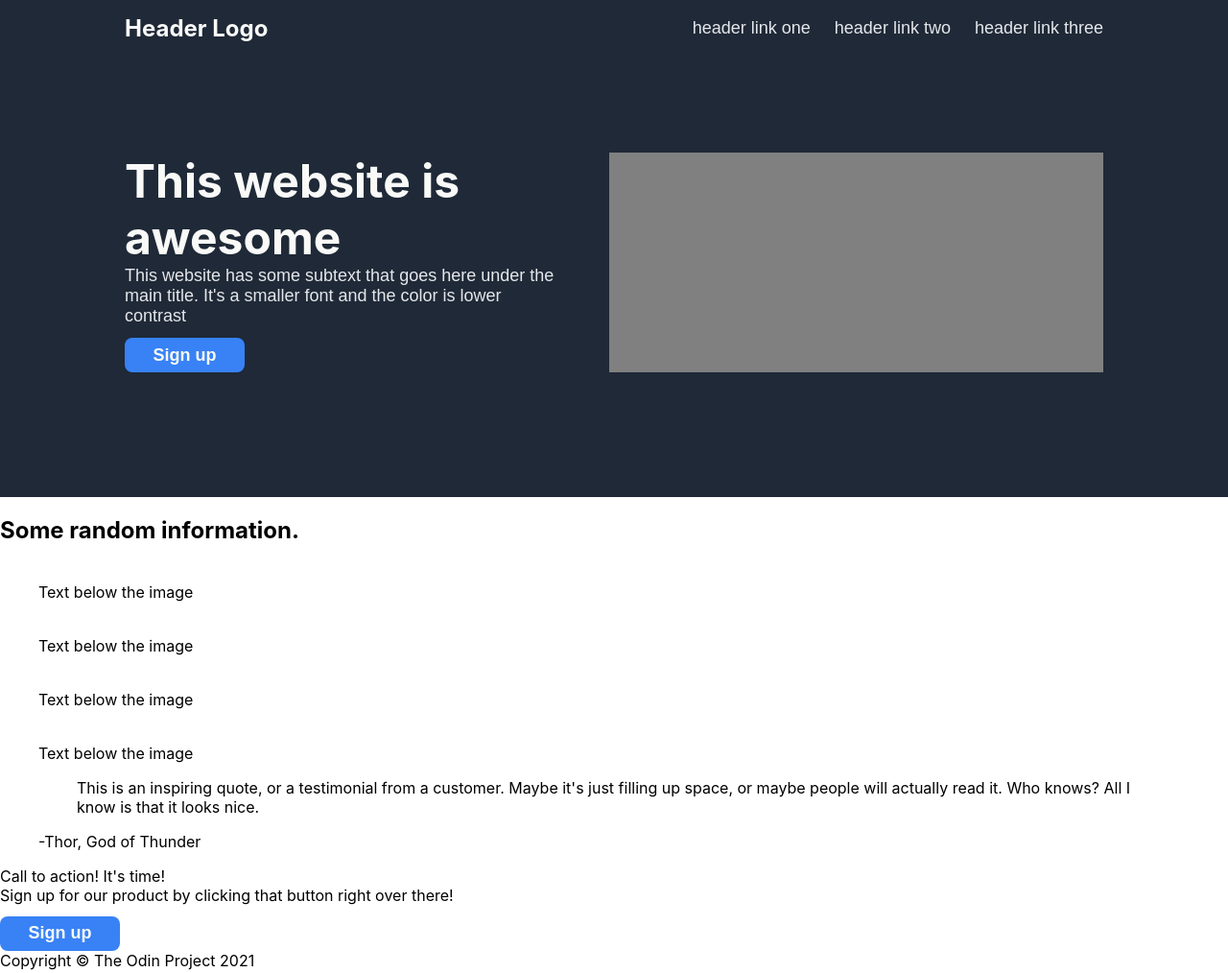
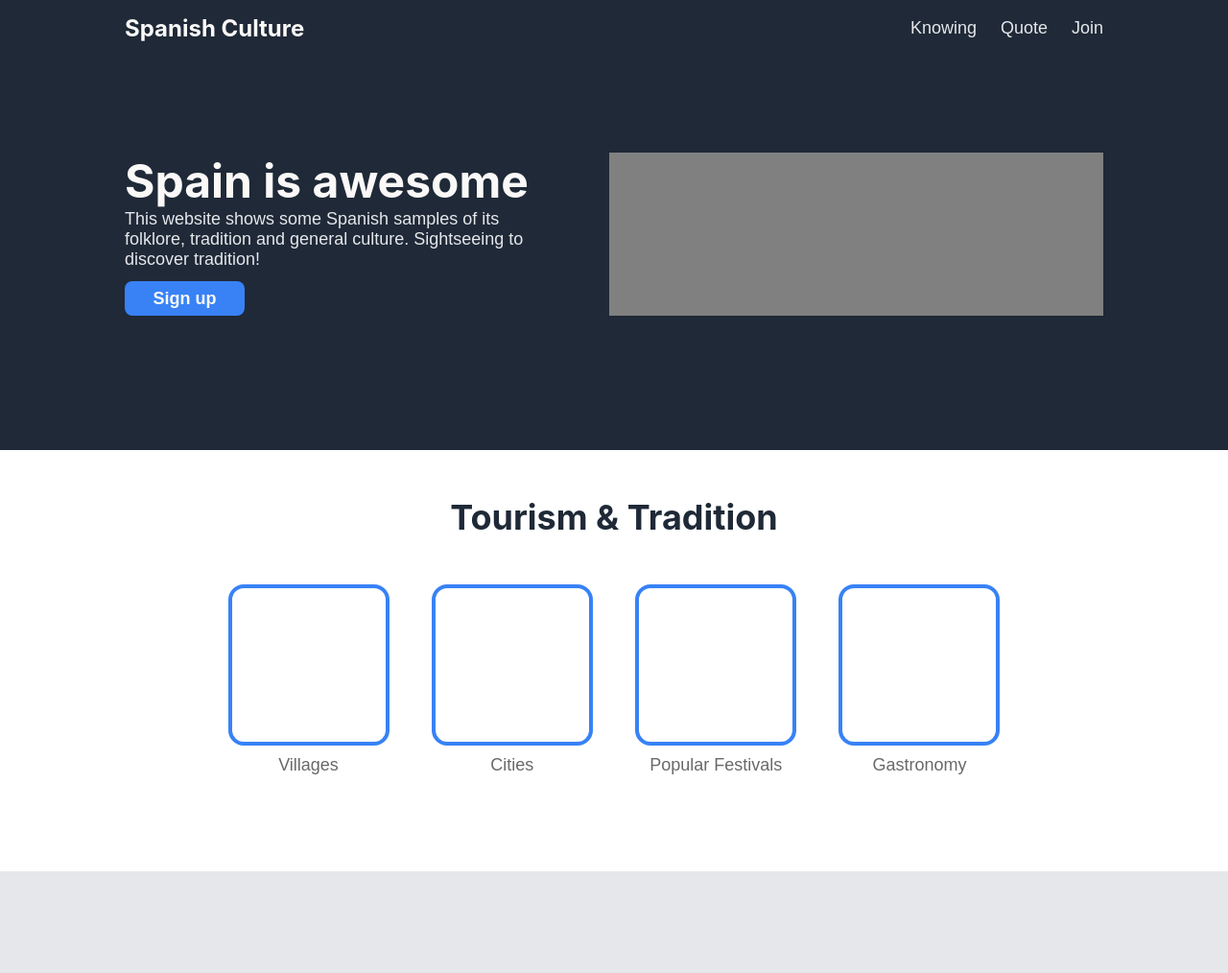
Before and after one commit to AlGD9/website, a plain HTML site: page index.html in a window 1280 px wide. Shown: the top 1014 px of the page at 96% size. Drawn offline with Linux system fonts and the light colour scheme.

Commit message:
Actualizado el 01/12/2021

```diff
--- a/index.html
+++ b/index.html
@@ -9,68 +9,90 @@
     <body>
         <header>
             <nav>
-                <h1 class="logo-text">Header Logo</h1>
+                <h1 class="logo-text">Spanish Culture</h1>
                 <ul>
-                    <li><a href="#" class="secondary-text">header link one</a></li>
-                    <li><a href="#" class="secondary-text">header link two</a></li>
-                    <li><a href="#" class="secondary-text">header link three</a></li>
+                    <li><a href="#" class="secondary-text">Knowing</a></li>
+                    <li><a href="#" class="secondary-text">Quote</a></li>
+                    <li><a href="#" class="secondary-text">Join</a></li>
                 </ul>
             </nav>
-            <section class="main-section">
-                <div class="main">
-                    <h1 class="main-text">This website is awesome</h1>
-                    <p class="secondary-text">This website has some subtext that goes here under the main title. It's a smaller font and the color is lower contrast</p>
-                    <button>Sign up</button>
+            <section class="nav-section">
+                <div class="nav-content">
+                    <h1 class="primary-text">Spain is awesome</h1>
+                    <p class="secondary-text">
+                        This website shows some Spanish samples of its folklore,
+                        tradition and general culture. Sightseeing to discover
+                        tradition!</p>
+                    <button class="btn-features">Sign up</button>
                 </div>
-                <div class="image">
+                <div class="nav-image">
                     <img src="" alt="" />
                 </div>
             </section>
         </header>
-        <section>
-            <h2>Some random information.</h2>
-            <figure class="item">
+        <section class="images-section">
+            <h1>Tourism & Tradition</h1>
+            <div class="images-content">
+                <figure class="image-item">
+                    <div class="image">
                         <img src=""/>
-                <figcaption class="caption">Text below the image</figcaption>
+                    </div>
+                    <figcaption class="caption">
+                        Villages
+                    </figcaption>
                 </figure>
-            <figure class="item">
+                <figure class="image-item">
+                    <div class="image">
                         <img src=""/>
-                <figcaption class="caption">Text below the image</figcaption>
+                    </div>
+                    <figcaption class="caption">
+                        Cities
+                    </figcaption>
                 </figure>
-            <figure class="item">
+                <figure class="image-item">
+                    <div class="image">
                         <img src=""/>
-                <figcaption class="caption">Text below the image</figcaption>
+                    </div>
+                    <figcaption class="caption">
+                        Popular Festivals
+                    </figcaption>
                 </figure>
-            <figure class="item">
+                <figure class="image-item">
+                    <div class="image">
                         <img src=""/>
-                <figcaption class="caption">Text below the image</figcaption>
+                    </div>
+                    <figcaption class="caption">
+                        Gastronomy
+                    </figcaption>
                 </figure>
+            </div>
         </section>
-        <section>
-            <figure class="quote">
-                <blockquote>This is an inspiring quote,
-                    or a testimonial from a customer.
-                    Maybe it's just filling up space,
-                    or maybe people will actually read it.
-                     Who knows? All I know is that it looks
-                     nice.
+        <section class="quote-section">
+            <figure>
+                <blockquote>
+                    Ronda is the place where to go, if you are
+                    planning to travel to Spain for a honeymoon or
+                    for being with a girlfriend. The whole city and
+                    its surroundings are a romantic set... Nice
+                    promenades, good wine, excellent food, nothing
+                    to do...
                 </blockquote>
-                <figcaption>-Thor, God of Thunder
+                <figcaption>
+                    - Ernest Hemingway
                 </figcaption>
             </figure>
         </section>
-        <section>
-            <div>
-                <p>
-                    Call to action! It's time!<br>Sign up
-                    for our product by clicking that button
-                    right over there!
+        <section class="signup-section">
+            <div class="signup">
+                <p>Ready to know Spain? It's time!
+                   <br><span>Sign up by clicking that button
+                   right over there!</span>
                 </p>
-                <button>Sign up</button>
+                <button class="btn-features">Sign up</button>
             </div>
         </section>
-        <footer>
-            <p>Copyright &copy; The Odin Project 2021</p>
+        <footer class="secondary-text">
+            <p>Copyright &copy; Tourism in Spain</p>
         </footer>
     </body>
 </html>
--- a/styles.css
+++ b/styles.css
@@ -1,83 +1,190 @@
-body {
-   font-family: -apple-system, BlinkMacSystemFont, 'Segoe UI', Roboto, Oxygen, Ubuntu, Cantarell, 'Open Sans', 'Helvetica Neue', sans-serif;
-   margin: 0px;
+/* General purposes */
+* {
+    margin: 0;
+    padding: 0;
 }
 
+
+body {
+    font-family: -apple-system, BlinkMacSystemFont, 'Segoe UI', Roboto, Oxygen, Ubuntu, Cantarell, 'Open Sans', 'Helvetica Neue', sans-serif;
+}
+
+header, .signup-section, footer, button {
+    color: #FAF9F8;
+}
+
+
+
+/* First segment of the page */
 header {
     background-color: #1F2937;
-    padding: 15px;
+    padding: 15px 130px 140px;
+}
+
+nav {
+    align-items: center;
+    margin-bottom: 115px;
+}
+
+nav, .nav-section {
+    display: flex;
+    justify-content: space-between;
 }
 
 h1 {
-    color: #F9FAF8;
     font-weight: bolder;
-    margin: 0px;
-    padding: 0px;
 }
-
 
 h1.logo-text {
     font-size: 24px;
 }
 
-h1.main-text {
+h1.primary-text {
     font-size: 48px;
 }
 
-.secondary-text {
-    font-size: 18px;
-    color: #E5E7EB;
-    font-family: Arial, Helvetica, sans-serif;
+ul {
+    display: flex;
+    list-style: none;
 }
 
-ul {
-    list-style: none;
-    display: flex;
-    padding: 0px;
-    margin: 0px;
-}
-
-li {
+ul > li {
     padding-left: 25px;
 }
 
-a {
+.secondary-text {
+    color: #E5E7EB;
+    font-family: Arial, Helvetica, sans-serif;
+    font-size: 18px;
+}
+
+a.secondary-text {
     text-decoration: none;
 }
 
-nav {
-    align-items: center;
+.nav-content {
+    width: 450px;
 }
 
-nav, .main-section {
-    display: flex;
-    margin: 0px 115px 115px;
-    justify-content: space-between;
-}
-
-button {
-    background-color: #3882F6;
-    color: #F9FAF8;
-    height: 36px;
-    width: 125px;
-    border-radius: 8px;
-    border: 0px;
-    font-size: 18px;
-    font-weight: bold;
-    margin-top: 12px;
-}
-
-
-p {
-    margin: 0px;
-}
-
-
-.image {
+.nav-image {
     background-color: gray;
     width: 515px;
 }
 
-.main {
-    width: 450px;
+/* css object common to both buttons */
+.btn-features {
+    background-color: #3882F6;
+    border: 0px;
+    border-radius: 8px;
+    font-size: 18px;
+    font-weight: bold;
+    height: 36px;
+    margin-top: 12px;
+    width: 125px;
 }
+
+
+
+/* Second segment of the page */
+.images-section h1 {
+    color: #1F2937;
+    font-size: 36px;
+    font-weight: bolder;
+    margin: 48px auto;
+    text-align: center;
+}
+
+.images-content {
+    display: flex;
+    justify-content: space-between;
+    margin: 0px auto;
+    width: 805px;
+}
+
+.image-item {
+    margin-bottom: 100px;
+    width: 168px;
+}
+
+.image {
+    border: 4px solid #3882F6;
+    border-radius: 16px;
+    height: 160px;
+    width: 160px;
+}
+
+.caption {
+    color: dimgray;
+    font-family: Arial, Helvetica, sans-serif;
+    font-size: 18px;
+    padding-top: 10px;
+    text-align: center;
+}
+
+
+
+
+/* Third segment of the page */
+.quote-section {
+    background-color: #E5E7EB;
+    display: flex;
+    justify-content: center;
+    padding-top: 120px;
+}
+
+.quote-section blockquote {
+    color: #1F2937;
+    font-family: Arial, Helvetica, sans-serif;
+    font-size: 36px;
+    font-style: italic;
+    font-weight:lighter;
+    width: 815px;
+}
+
+.quote-section figcaption {
+    font-size: 25px;
+    padding: 10px 30px 85px;
+    text-align: right;
+}
+
+
+
+/* Fourth segment of the page */
+.signup-section {
+    padding: 90px 130px;
+}
+
+.signup {
+    background-color: #3882F6;
+    border-radius: 8px ;
+    display: flex;
+    justify-content: space-between;
+    padding: 50px 120px;
+}
+
+.signup p {
+    font-size: 23px;
+}
+
+.signup span {
+    color: #E5E7EB;
+    font-family: Arial, Helvetica, sans-serif;
+    font-size: 18px;
+}
+
+.signup button {
+    border: 2px solid #FAF9F8 ;
+}
+
+
+
+/* Fifth segment of the page */
+footer {
+    background-color: #1F2937;
+    padding: 40px 0;
+}
+
+footer p {
+    font-size: 18px;
+    text-align: center;
+}
```
Lines whose indentation alone changed are shown as unchanged.
